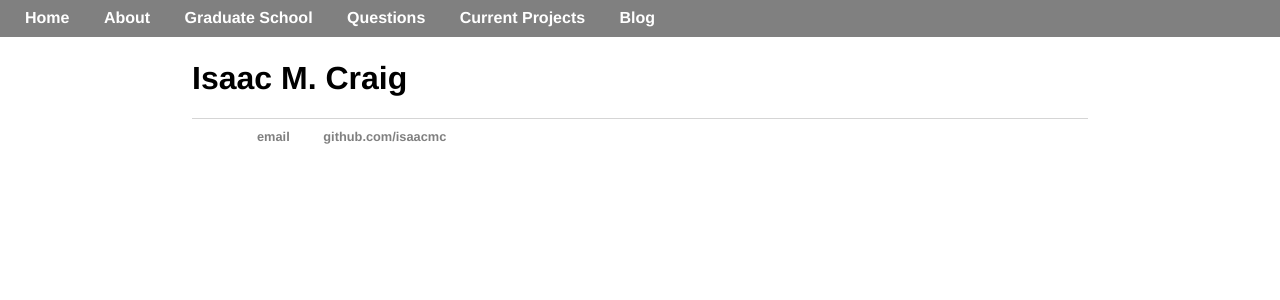
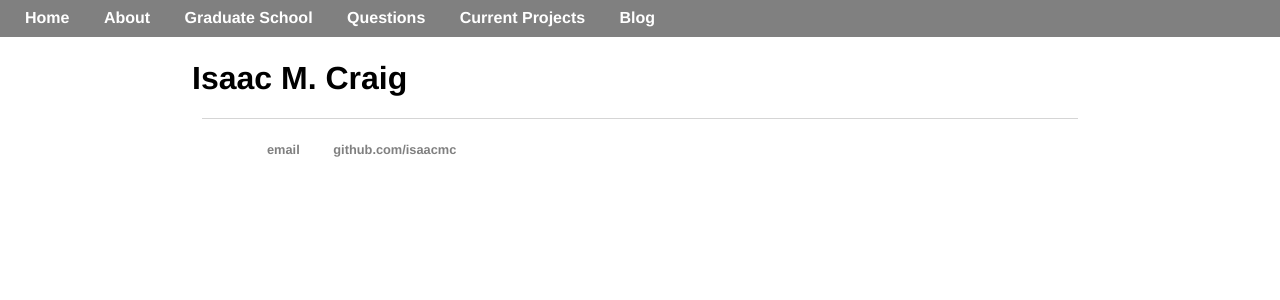
Before and after one commit to isundberg/isaacmc.github.io, a Jekyll site: the page built from index.html, in a window 1280 px wide. Shown: the top 300 px of the page. Built offline with Jekyll 4.4.1, drawn with Linux system fonts in a browser that asks for light colours.

Commit message:
Update main.css

```diff
--- a/css/main.css
+++ b/css/main.css
@@ -19,8 +19,6 @@ nav ul {
 
 footer ul {
     font-family:'Helvetica;
-    padding: 10px;
-    margin: 10px;
     list-style: none;
     font-weight: bold;
 }
@@ -57,6 +55,8 @@ p {
 footer {
     border-top: 1px solid #d5d5d5;
     font-size: .8em;
+    padding: 10px;
+    margin: 10px;
 }
 
 ul.posts {
```
